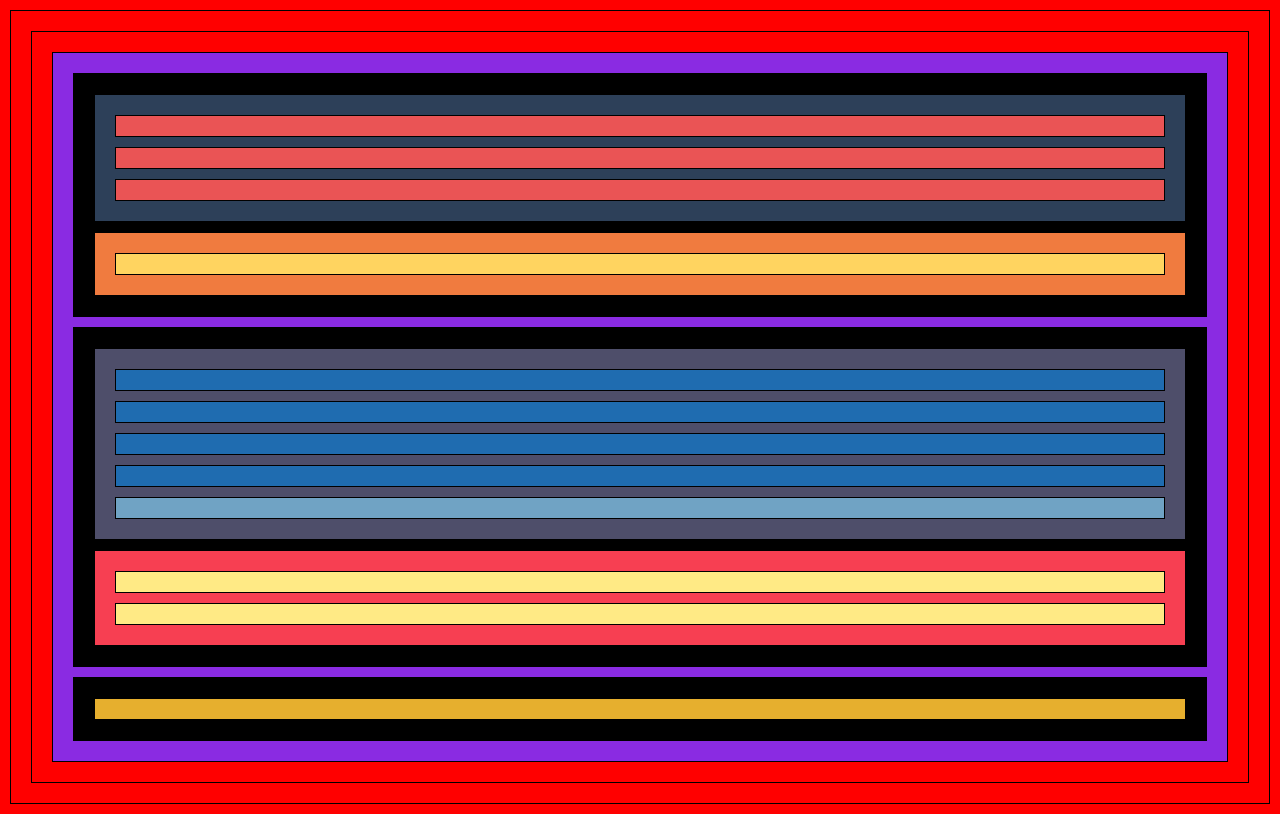
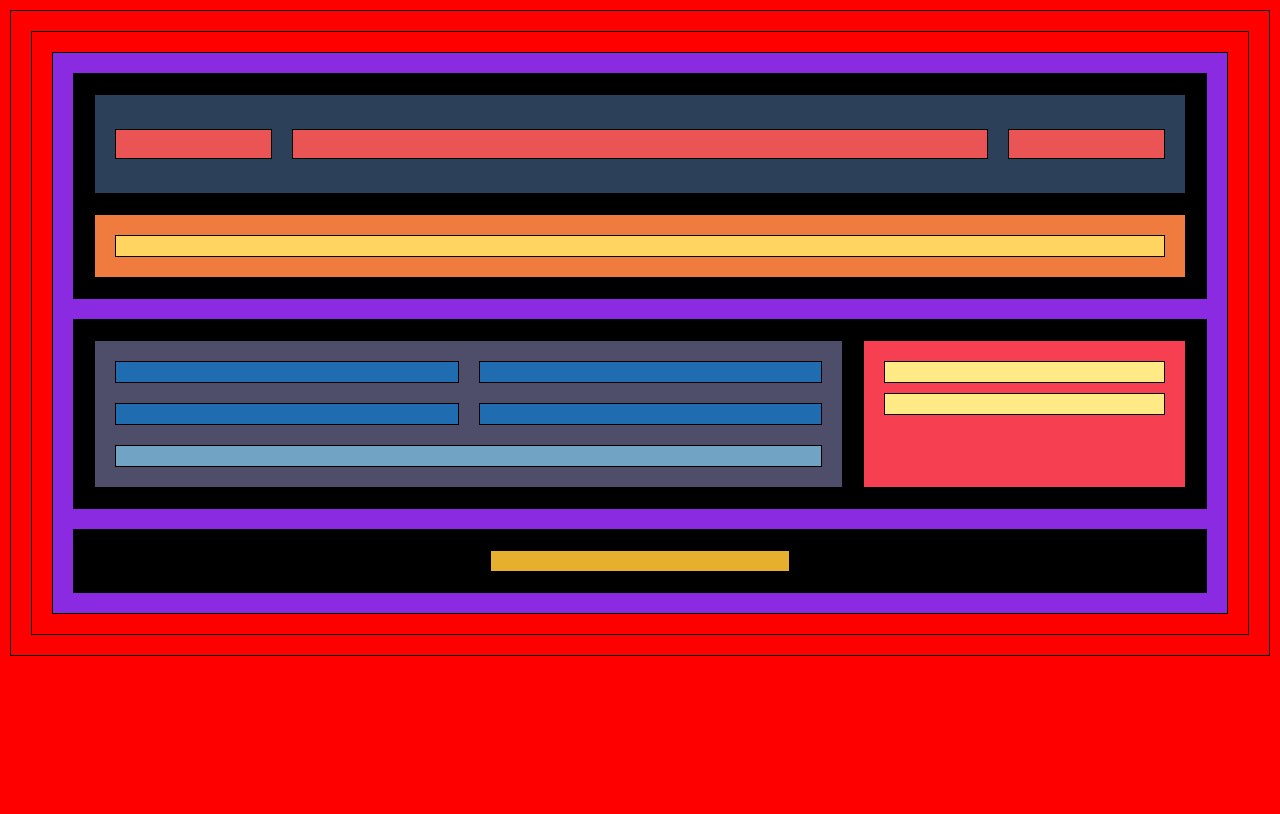
Before and after one commit to ferwargit/pruebas04-Flexbox, a plain HTML site: page index.html in a window 1280 px wide. Drawn offline with Linux system fonts and the light colour scheme.

Commit message:
Posicionamiento con flexbox

```diff
--- a/css/style.css
+++ b/css/style.css
@@ -11,26 +11,48 @@ body {
 
 .padre {
     background-color: blueviolet;
+
+    display: flex;
+
+    /* flex-direction: column; */
+    /* Para que se adapte al tamaño establecido */
+    /* y se muestre en una misma linea */
+    /* flex-wrap: nowrap; */
+
+    flex-flow: column nowrap;
 }
 
     .header {
         background: #000;
+        display: flex;
+        flex-flow: column nowrap;
     }
 
         .menu {
             background: #2d4059;
+            display: flex;
+            flex-flow: row nowrap;
+            height: 100px;
+            align-items: center;
+
         }
 
             .logo {
                 background: #ea5455;
+                flex: 1 1 auto;
+                height: 30px;
             }
 
             .nav {
                 background: #ea5455;
+                flex: 5 1 auto;
+                height: 30px;
             }
 
             .social {
                 background: #ea5455;
+                flex: 1 1 auto;
+                height: 30px;
             }
 
         .texto-principal {
@@ -43,22 +65,31 @@ body {
 
     .section {
         background: #000;
+        display: flex;
     }
 
         .articulos {
             background: #4e4e6a;
+            flex: 2 1 auto;
+            display: flex;
+            /* Con wrap si el ultimo contenedor no entra */
+            /* en la linea, se crea una nueva linea */
+            flex-flow: row wrap;
         }
 
             .article {
                 background: #1f6cb0;
+                flex: 1 1 40%;
             }
 
             .navegacion {
                 background: #70a3c4;
+                flex: 1 1 100%;
             }
 
         .aside {
             background: #f73f52;
+            flex: 1 1 auto;
         }
 
             .publicidad {
@@ -67,9 +98,12 @@ body {
 
     .footer {
         background: #000;
+        display: flex;
+        justify-content: center;
     }
 
         .pie
         {
             background: #e6af2e;
+            width: 300px;
         }
```
